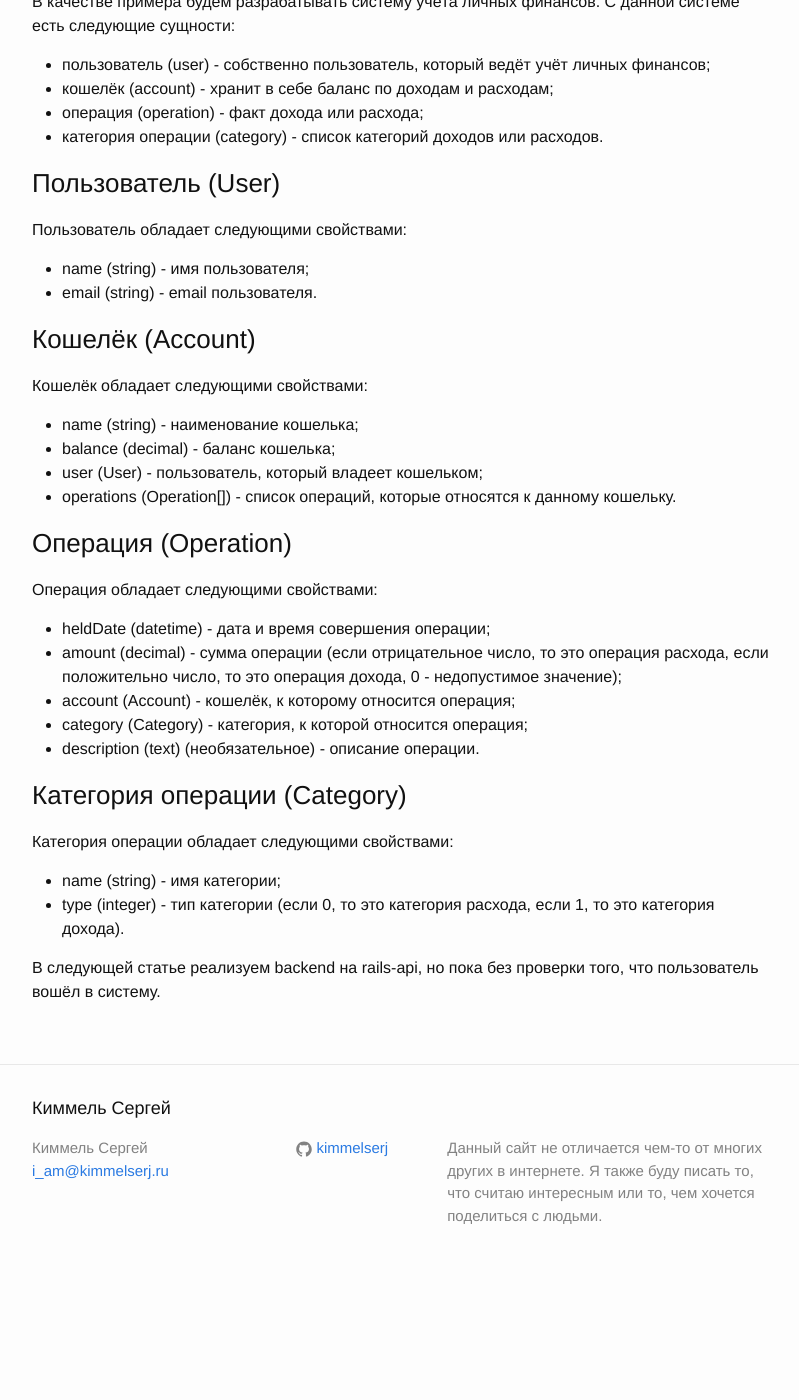
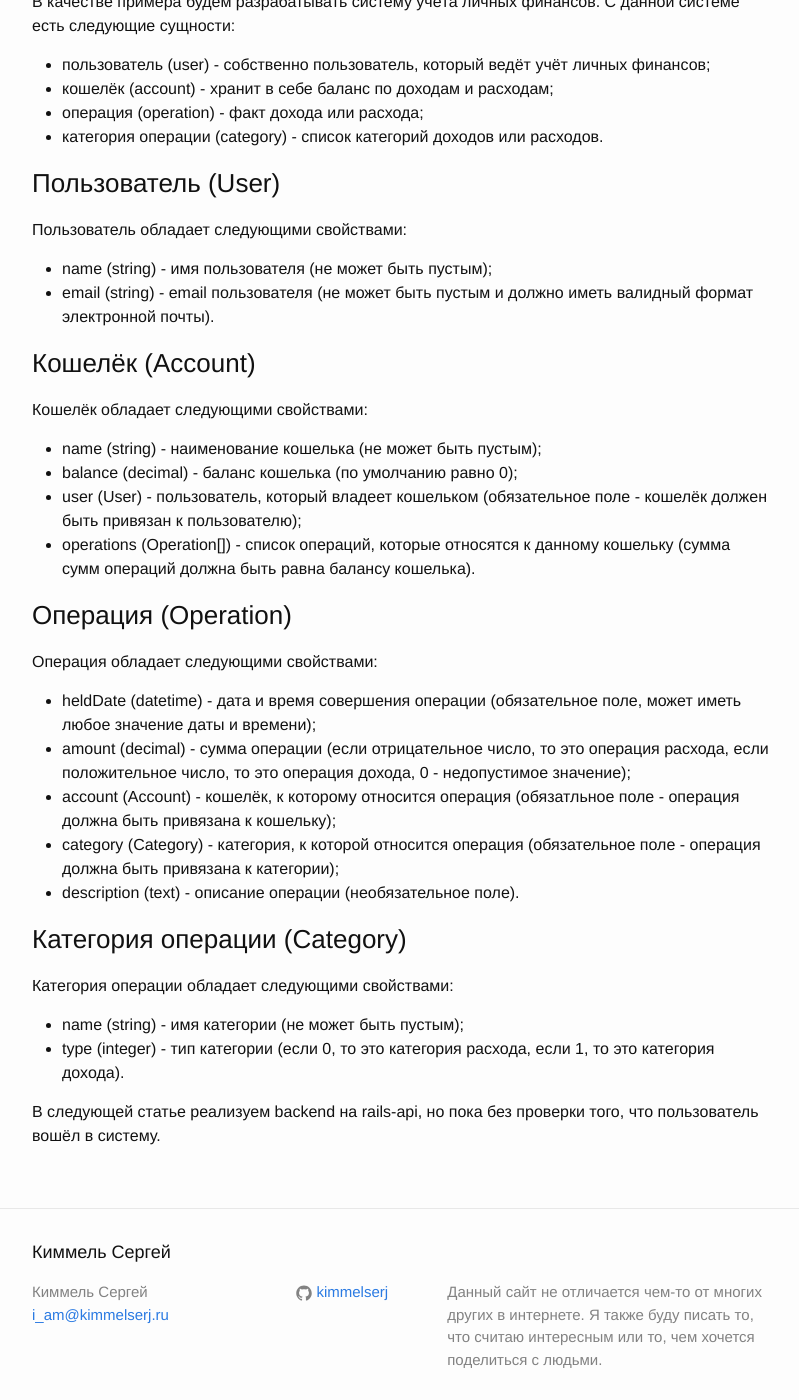
Before and after one commit to kimmelserj/kimmelserj.github.io, a Jekyll site: the page built from _posts/2015-01-13-rails-api-and-ember-cli-intro-and-targets.md, in a window 1280 px wide and 1400 px high, scrolled down 558 px. Shown: the whole window, without its empty margins (238-1037 px from the left). Built offline with Jekyll 4.4.1, drawn with Linux system fonts in a browser that asks for light colours; before the commit the page ends 1845 px from its top, so only the background shows below that.

Commit message:
Correct first post and create small post

```diff
--- a/_posts/2015-01-13-rails-api-and-ember-cli-intro-and-targets.md
+++ b/_posts/2015-01-13-rails-api-and-ember-cli-intro-and-targets.md
@@ -21,30 +21,30 @@ title: "rails-api & ember-cli: Начало"
 ### Пользователь (User)
 Пользователь обладает следующими свойствами:
 
-- name (string) - имя пользователя;
-- email (string) - email пользователя.
+- name (string) - имя пользователя (не может быть пустым);
+- email (string) - email пользователя (не может быть пустым и должно иметь валидный формат электронной почты).
 
 ### Кошелёк (Account)
 Кошелёк обладает следующими свойствами:
 
-- name (string) - наименование кошелька;
-- balance (decimal) - баланс кошелька;
-- user (User) - пользователь, который владеет кошельком;
-- operations (Operation[]) - список операций, которые относятся к данному кошельку.
+- name (string) - наименование кошелька (не может быть пустым);
+- balance (decimal) - баланс кошелька (по умолчанию равно 0);
+- user (User) - пользователь, который владеет кошельком (обязательное поле - кошелёк должен быть привязан к пользователю);
+- operations (Operation[]) - список операций, которые относятся к данному кошельку (сумма сумм операций должна быть равна балансу кошелька).
 
 ### Операция (Operation)
 Операция обладает следующими свойствами:
 
-- heldDate (datetime) - дата и время совершения операции;
-- amount (decimal) - сумма операции (если отрицательное число, то это операция расхода, если положительно число, то это операция дохода, 0 - недопустимое значение);
-- account (Account) - кошелёк, к которому относится операция;
-- category (Category) - категория, к которой относится операция;
-- description (text) (необязательное) - описание операции.
+- heldDate (datetime) - дата и время совершения операции (обязательное поле, может иметь любое значение даты и времени);
+- amount (decimal) - сумма операции (если отрицательное число, то это операция расхода, если положительное число, то это операция дохода, 0 - недопустимое значение);
+- account (Account) - кошелёк, к которому относится операция (обязатльное поле - операция должна быть привязана к кошельку);
+- category (Category) - категория, к которой относится операция (обязательное поле - операция должна быть привязана к категории);
+- description (text) - описание операции (необязательное поле).
 
 ### Категория операции (Category)
 Категория операции обладает следующими свойствами:
 
-- name (string) - имя категории;
+- name (string) - имя категории (не может быть пустым);
 - type (integer) - тип категории (если 0, то это категория расхода, если 1, то это категория дохода).
 
 В следующей статье реализуем backend на rails-api, но пока без проверки того, что пользователь вошёл в систему.
```
Also changed, not shown: _posts/2015-04-18-rails-api-and-ember-cli-where-is-it.md (added, +5 -0 lines).
